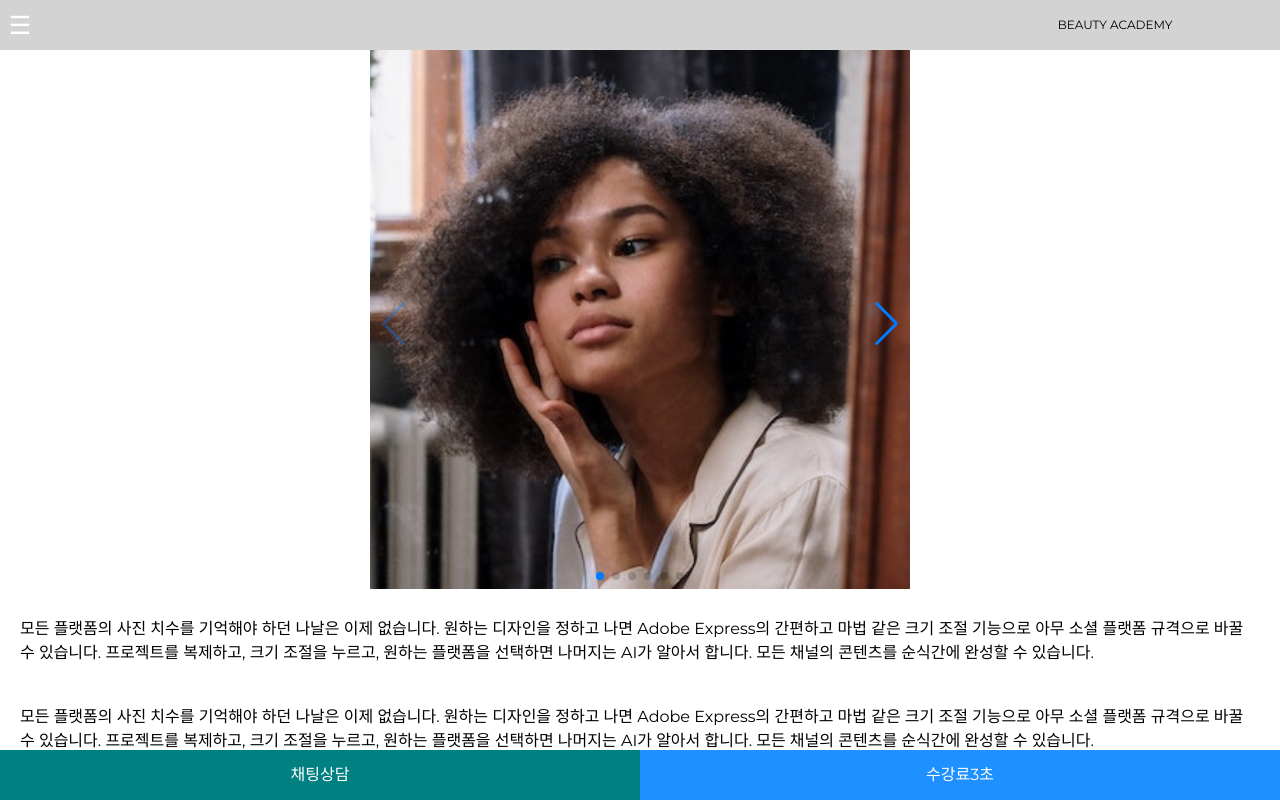
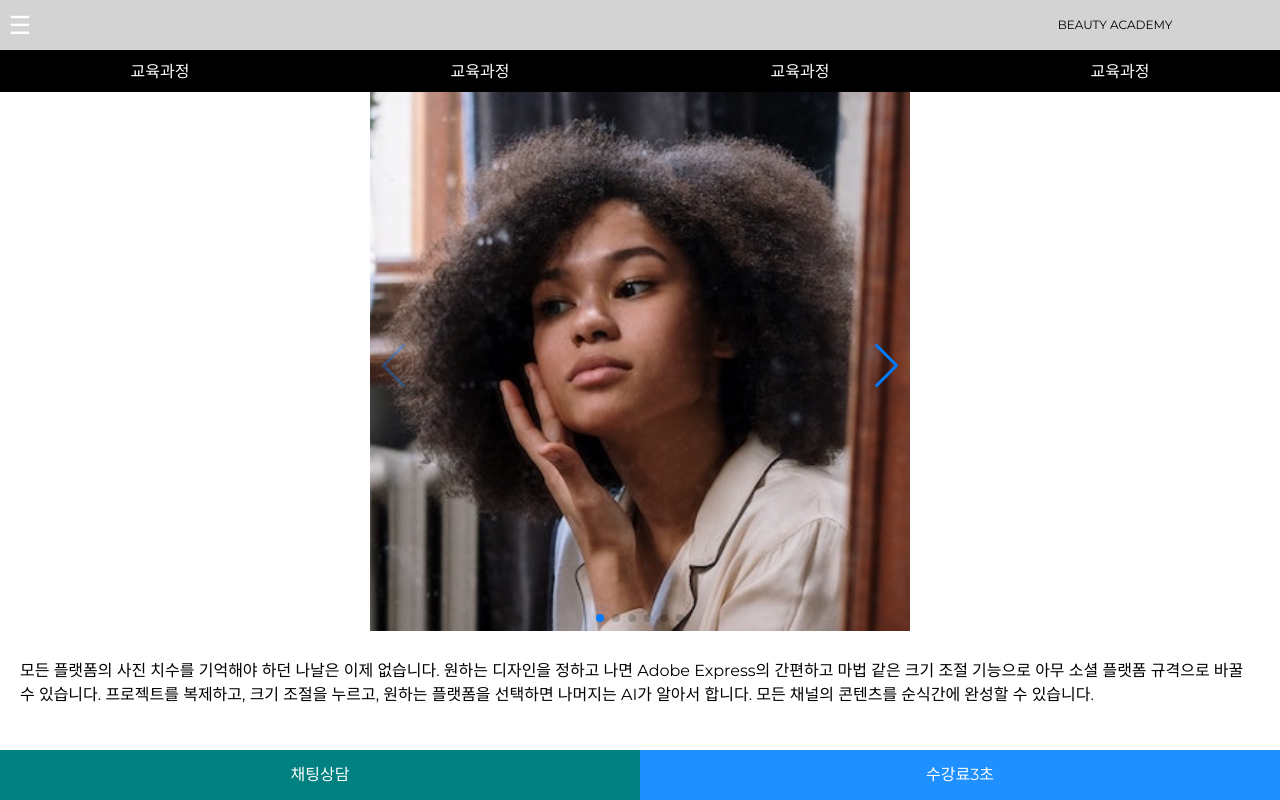
Before and after one commit to zizimoos/beauty-academy, a React (Create React App) app: page /education in a window 1280 px wide. Shown: the top 800 px of the page. Built offline with nearby package versions, Linux system fonts and the light colour scheme.

Commit message:
> add carousel Navibar but need some adjust

```diff
--- /dev/null
+++ b/src/Components/Carousel/CarouselNaviBar.js
@@ -0,0 +1,103 @@
+import React from "react";
+import styled from "styled-components";
+import { Navigation, Pagination, Scrollbar, A11y } from "swiper";
+import { Swiper, SwiperSlide } from "swiper/react";
+import "swiper/css";
+import "swiper/css/navigation";
+import "swiper/css/pagination";
+import "swiper/css/scrollbar";
+
+const CarouselContainer = styled.div`
+  width: ${(props) => props.width}px;
+  margin: 0 auto;
+  display: flex;
+  justify-content: center;
+  align-items: center;
+  color: white;
+  background-color: black;
+  div {
+    width: ${(props) => props.width}px;
+    margin-top: 15px;
+    margin-bottom: 2px;
+    font-size: 1rem;
+    text-align: center;
+    // padding: 1rem;
+    background-color: black;
+    color: white;
+  }
+  @media (max-width: 280px) {
+    width: 280px;
+  }
+  @media (min-width: ${(props) => props.width}px) {
+    width: ${(props) => props.width}px;
+  }
+  //   @media (min-width: 390px) {
+  //     width: 390px;
+  //   }
+  //   @media (min-width: 393px) {
+  //     width: 393px;
+  //   }
+  //   @media (min-width: 412px) {
+  //     width: 412px;
+  //   }
+  //   @media (min-width: 414px) {
+  //     width: 414px;
+  //   }
+  //   @media (min-width: 540px) {
+  //     width: 540px;
+  //   }
+  //   @media (min-width: 768px) {
+  //     width: 540px;
+  //   }
+  //   @media (min-width: 820px) {
+  //     width: 768px;
+  //   }
+  //   @media (min-width: 912px) {
+  //     width: 540px;
+  //   }
+  //   @media (min-width: 1024px) {
+  //     width: 912px;
+  //   }
+  //   @media (min-width: 1280px) {
+  //     width: 1280px;
+  //   }
+`;
+
+function CarouselNaviBar(props) {
+  return (
+    <CarouselContainer>
+      <Swiper
+        modules={[Navigation, Pagination, Scrollbar, A11y]}
+        spaceBetween={0}
+        slidesPerView={4}
+        // navigation
+        // pagination={{ clickable: true }}
+        // scrollbar={{ draggable: true }}
+        a11y={true}
+        //   onSwiper={(swiper) => console.log(swiper)}
+        //   onSlideChange={() => console.log("slide change")}
+      >
+        <SwiperSlide>
+          <div>교육과정</div>
+        </SwiperSlide>
+        <SwiperSlide>
+          <div>교육과정</div>
+        </SwiperSlide>
+        <SwiperSlide>
+          <div>교육과정</div>
+        </SwiperSlide>
+        <SwiperSlide>
+          <div>교육과정</div>
+        </SwiperSlide>
+        <SwiperSlide>
+          <div>교육과정</div>
+        </SwiperSlide>
+        <SwiperSlide>
+          <div>교육과정</div>
+        </SwiperSlide>
+      </Swiper>
+    </CarouselContainer>
+  );
+}
+
+export default CarouselNaviBar;
--- a/src/Components/Navbar.js
+++ b/src/Components/Navbar.js
@@ -3,6 +3,7 @@ import { Link } from "react-router-dom";
 import styled from "styled-components";
 import { useRecoilValue } from "recoil";
 import { windowDimensionsStateAtom } from "../Recoil";
+import CarouselNaviBar from "./Carousel/CarouselNaviBar";
 // import Logo from "../assets/Logo.png";
 
 const NavbarContainer = styled.div`
@@ -191,6 +192,7 @@ function Navbar(props) {
           </RightNavbarContainer>
         </NavbarInnerContainer>
       </NavbarContainer>
+      <CarouselNaviBar width={windowDimensions.width} />
     </>
   );
 }
--- a/src/Router.js
+++ b/src/Router.js
@@ -19,6 +19,7 @@ function Router(props) {
   return (
     <BrowserRouter basename={process.env.PUBLIC_URL}>
       <Navbar />
+
       <Routes>
         <Route path="/" element={<Main />} />
         <Route path="/community" element={<Community />} />
--- a/src/Scene/Education.js
+++ b/src/Scene/Education.js
@@ -5,7 +5,7 @@ import CarouselSwiper from "../Components/Carousel/CarouselSwiper";
 
 const Container = styled.div`
   width: 100vw;
-  margin-top: 50px;
+  // margin-top: 50px;
   display: flex;
   flex-direction: column;
   justify-content: center;
--- a/src/Scene/Main.js
+++ b/src/Scene/Main.js
@@ -1,7 +1,7 @@
 import React from "react";
 import styled from "styled-components";
 
-import CarouselResponse from "../Components/Carousel/CarouselResponse";
+import CarouselSwiper from "../Components/Carousel/CarouselSwiper";
 
 const Container = styled.div`
   width: 100vw;
@@ -19,7 +19,7 @@ const TextBox = styled.div`
 function Main(props) {
   return (
     <Container>
-      <CarouselResponse />
+      <CarouselSwiper />
       <TextBox>
         모든 플랫폼의 사진 치수를 기억해야 하던 나날은 이제 없습니다. 원하는
         디자인을 정하고 나면 Adobe Express의 간편하고 마법 같은 크기 조절
@@ -27,7 +27,7 @@ function Main(props) {
         복제하고, 크기 조절을 누르고, 원하는 플랫폼을 선택하면 나머지는 AI가
         알아서 합니다. 모든 채널의 콘텐츠를 순식간에 완성할 수 있습니다.
       </TextBox>
-      <CarouselResponse />
+      <CarouselSwiper />
       <TextBox>
         모든 플랫폼의 사진 치수를 기억해야 하던 나날은 이제 없습니다. 원하는
         디자인을 정하고 나면 Adobe Express의 간편하고 마법 같은 크기 조절
@@ -35,7 +35,7 @@ function Main(props) {
         복제하고, 크기 조절을 누르고, 원하는 플랫폼을 선택하면 나머지는 AI가
         알아서 합니다. 모든 채널의 콘텐츠를 순식간에 완성할 수 있습니다.
       </TextBox>
-      <CarouselResponse />
+      <CarouselSwiper />
       <TextBox>
         모든 플랫폼의 사진 치수를 기억해야 하던 나날은 이제 없습니다. 원하는
         디자인을 정하고 나면 Adobe Express의 간편하고 마법 같은 크기 조절
```
